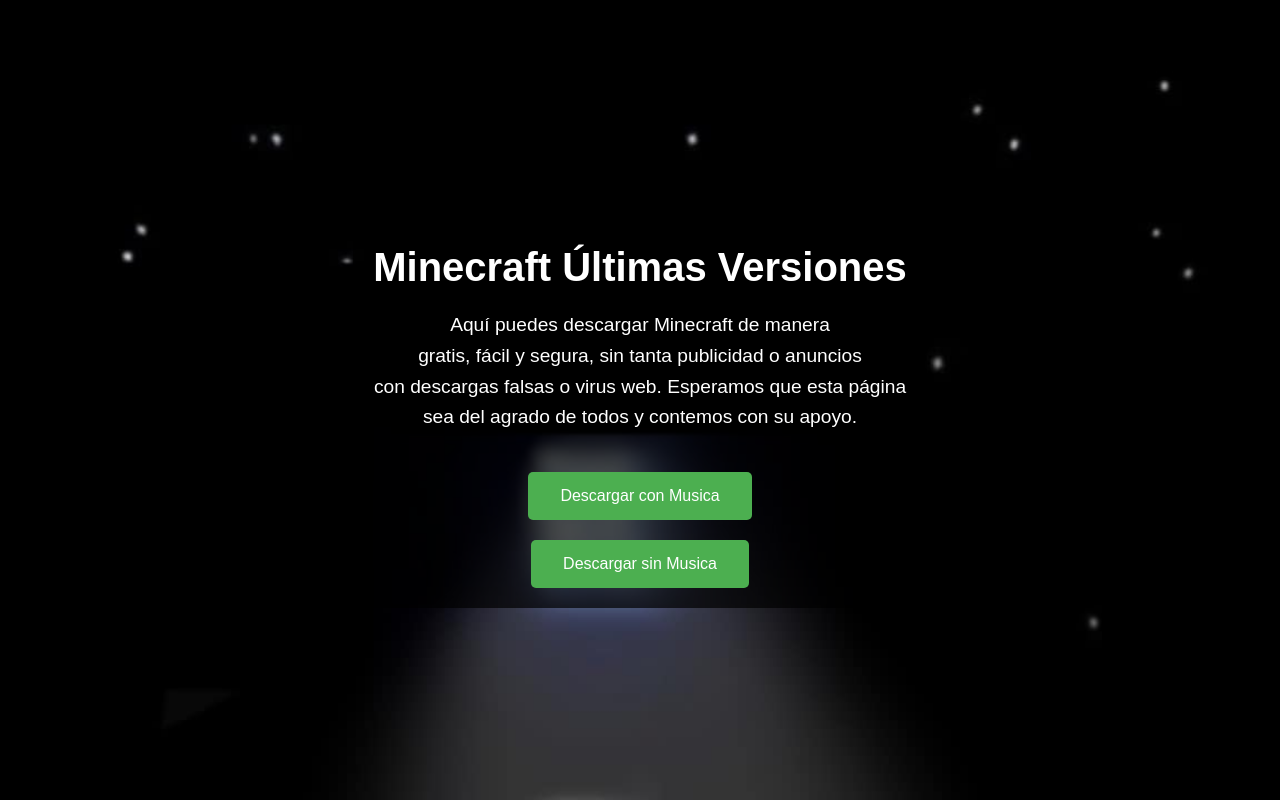
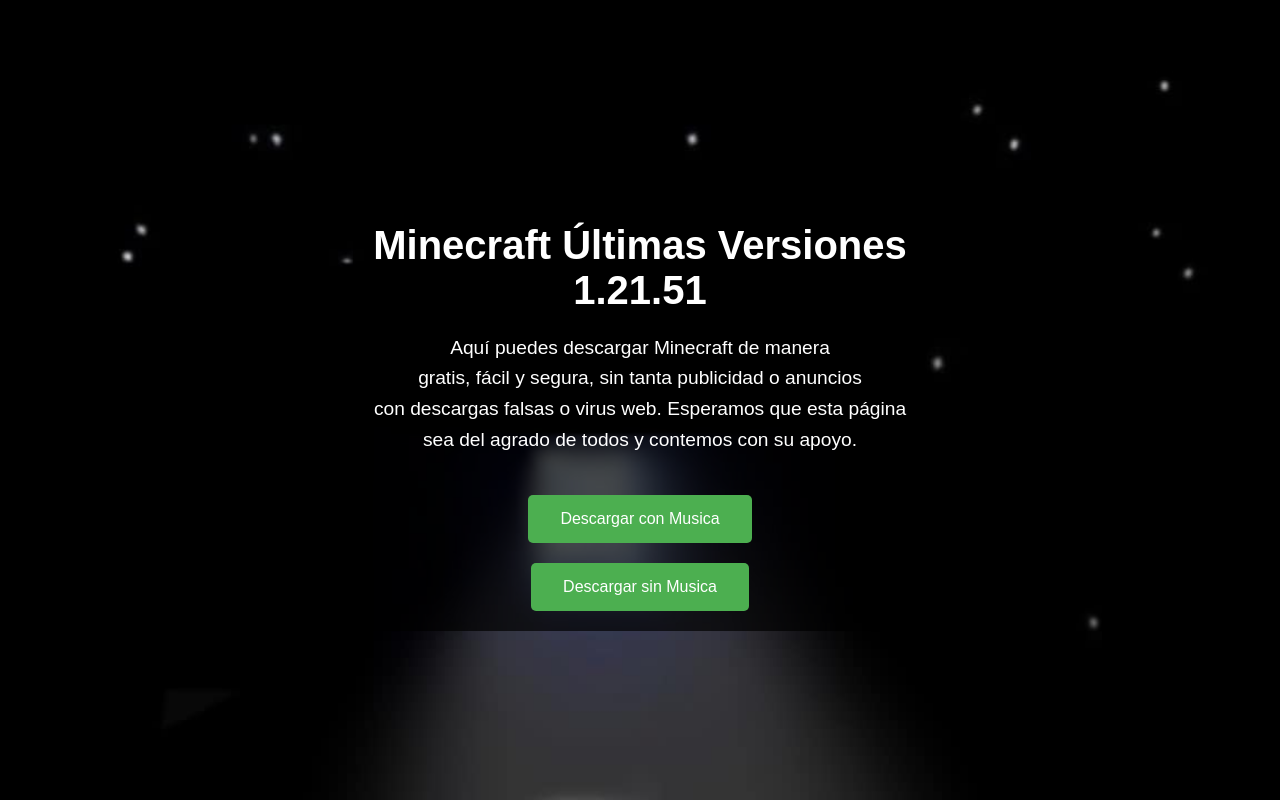
Before and after one commit to ms-mcpe/JRStudios88373.github.io, a plain HTML site: page index.html in a window 1280 px wide. Drawn offline with Linux system fonts and the light colour scheme.

Commit message:
Update index.html
Signed-off-by: Myst Start <143287227+JRStudios88373@users.noreply.github.com>

```diff
--- a/index.html
+++ b/index.html
@@ -48,7 +48,7 @@
 </head>
 <body>
   <div class="container">
-    <h2>Minecraft Últimas Versiones</h2>
+    <h2>Minecraft Últimas Versiones<br>1.21.51</h2>
     <p>
       Aquí puedes descargar Minecraft de manera<br>
       gratis, fácil y segura, sin tanta publicidad o anuncios<br>
```
